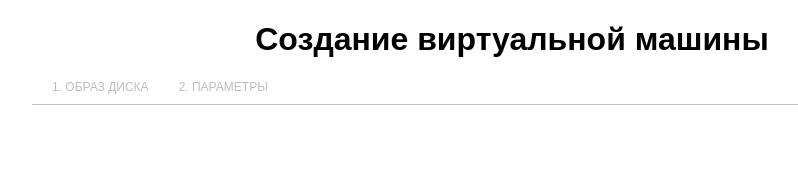
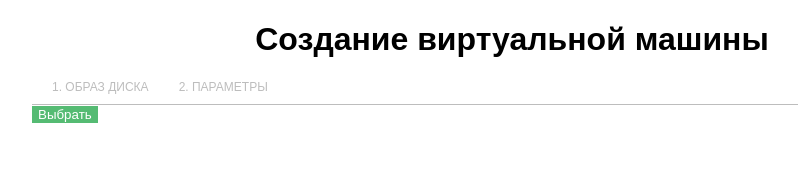
Before and after one commit to andrewosipov/croc, a React (Create React App) app: page / in a window 1280 px wide. Shown: the top 195 px of the page, without its empty margins (128-926 px from the left). Built offline with nearby package versions, Linux system fonts and the light colour scheme.

Commit message:
add Button component

```diff
--- a/src/components/Button.js
+++ b/src/components/Button.js
@@ -1,12 +1,14 @@
 import React, {Component} from 'react';
 import PropTypes from 'prop-types';
+
+import '../styles/Button.css';
 
 class Button extends Component {
     static propTypes = {};
 
     render() {
         return (
-            <Button />
+            <button className="Button">Выбрать</button>
         );
     }
 }
--- a/src/components/Step1.js
+++ b/src/components/Step1.js
@@ -1,5 +1,6 @@
 import React, {Component} from 'react';
-import Filter from "./Filter";
+import Filter from './Filter';
+import Button from './Button';
 import PropTypes from 'prop-types';
 
 class Step1 extends Component {
@@ -9,8 +10,12 @@ class Step1 extends Component {
         return (
             <div>
                 <Filter />
-                <div className="item-list"></div>
-                <div className="buttons"></div>
+                <div className="item-list">
+
+                </div>
+                <div className="buttons">
+                    <Button />
+                </div>
             </div>
         );
     }
--- a/src/styles/Button.css
+++ b/src/styles/Button.css
@@ -1,9 +1,10 @@
-.button {
-  background: #55bb73;
-  color: #fff;
-  transition: all .15s ease-in-out;
+.Button {
+    background: #55bb73;
+    color: #fff;
+    border: none;
+    transition: all .15s ease-in-out;
 }
 
-.button:hover {
-  background: #58c678;
+.Button:hover {
+    background: #58c678;
 }
```
